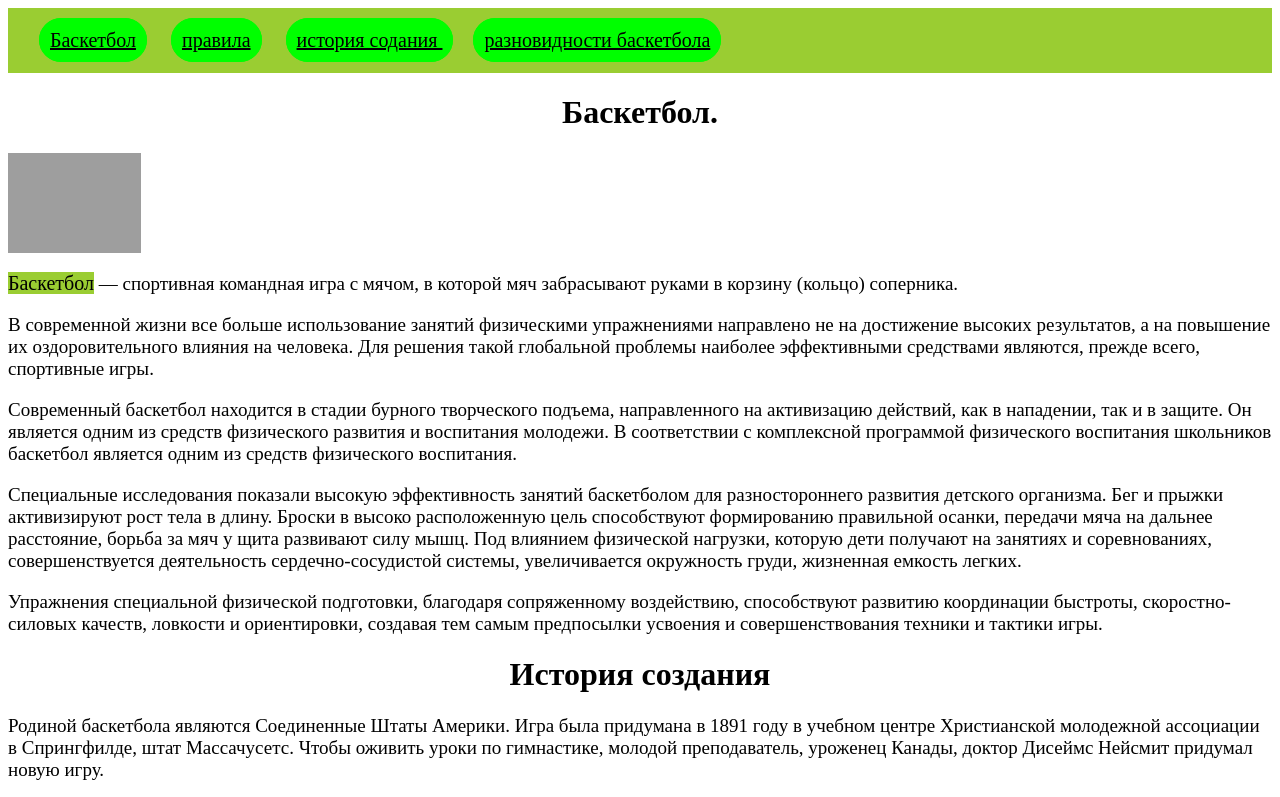
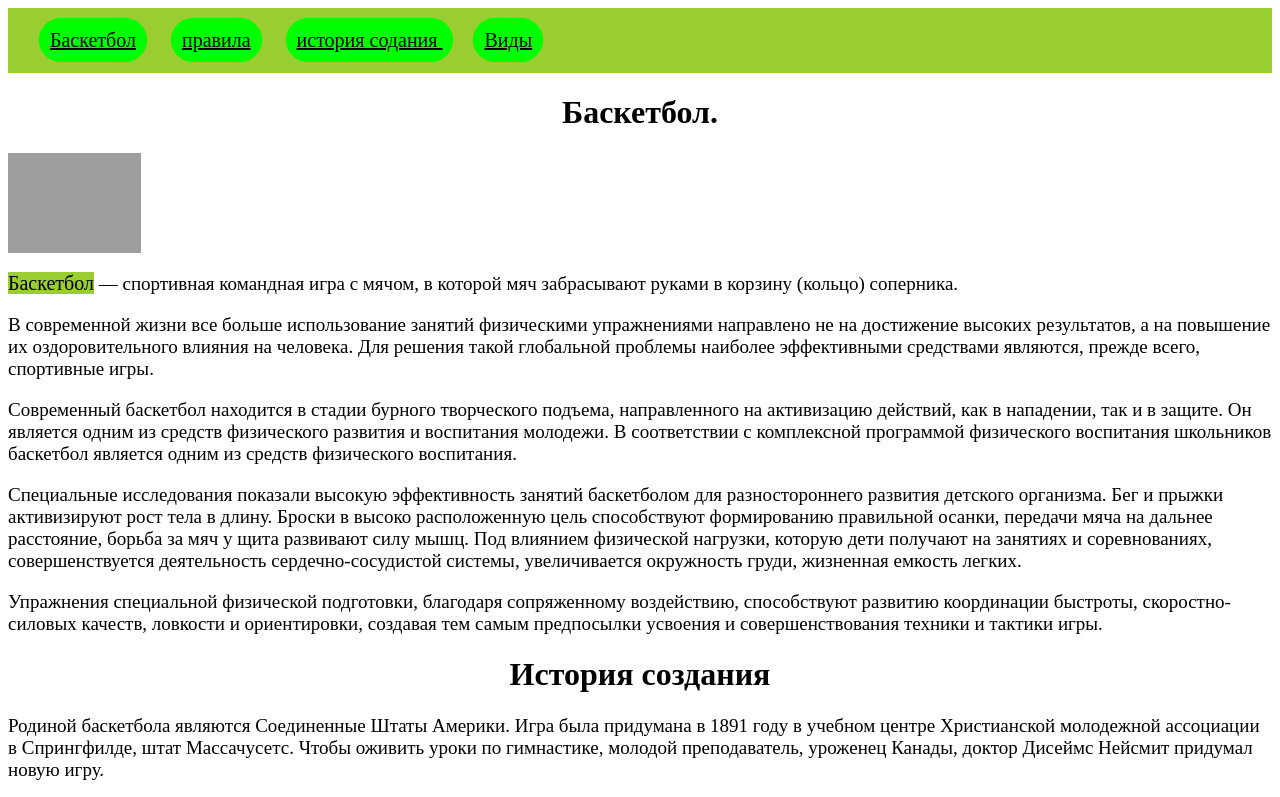
Before and after one commit to MilanaLu2010/-, a plain HTML site: page index.html in a window 1280 px wide. Shown: the top 797 px of the page. Drawn offline with Linux system fonts and the light colour scheme; grey boxes are pictures that could not be loaded.

Commit message:
Update index.html

```diff
--- a/index.html
+++ b/index.html
@@ -11,7 +11,7 @@
 		<a href="#hhh">Баскетбол</a>
 		<a href="#ccc">правила</a>
 		<a href="#rrr">история содания </a>
-		<a href=" #ppp">разновидности баскетбола</a>
+		<a href=" #ppp">Виды</a>
 
 	</nav>
 </header>
```
